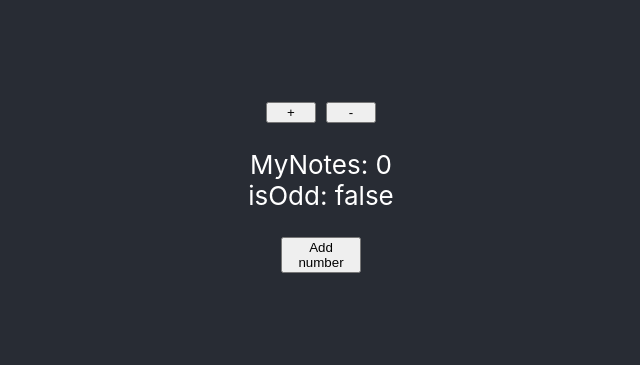
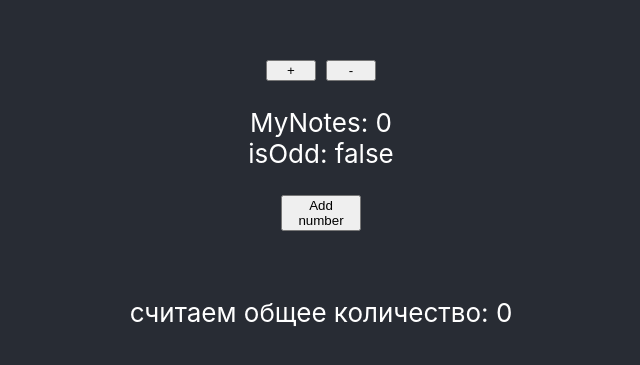
Before and after one commit to Bolbotunov/Gd-FD3-22-25_Bolbotunov, a React (Create React App) app in the folder my-app/: page / in a window 1280 px wide. Shown: the part 193-558 px from the top of the page, without its empty margins (319-959 px from the left). Built offline with nearby package versions, Linux system fonts and the light colour scheme.

Commit message:
feat: add extraSlice

```diff
--- a/my-app/src/components/Content.tsx
+++ b/my-app/src/components/Content.tsx
@@ -1,13 +1,17 @@
 import { useDispatch, useSelector } from "react-redux"
 import { store } from "../stores/store"
 import { TypeNoteSlice } from "../stores/store"
-import { addCompleteNum, decrement, increment, notesSlice, } from "../notesSlice"
+import { addCompleteNum, decrement, increment, notesSlice } from "../notesSlice"
+import { extraSlice } from "../extraSlice"
+import {  incrementCounter } from "../extraSlice"
+
 
 export default function Content() {
     const dispatch = useDispatch()
     const count = useSelector((store: TypeNoteSlice) => store.notesSlice.num)
     let odd = useSelector((store: TypeNoteSlice) => store.notesSlice.isOdd)
     let completeCount = useSelector((store: TypeNoteSlice) => store.notesSlice.completeNums)
+    let counter = useSelector((store: TypeNoteSlice) => store.extraSlice.count)
 
     function handlerIncrement() {
         dispatch(increment(count + 1))
@@ -19,6 +23,7 @@ export default function Content() {
 
     function handlerAddCompleteNum() {
        dispatch(addCompleteNum([count, odd]))
+       dispatch( incrementCounter())
     }
 
     return <>
@@ -33,7 +38,7 @@ export default function Content() {
             <button  style={{width:'80px'}} onClick={handlerAddCompleteNum}>Add number</button>
         </div>
             <div style={{width:'80%', height:'auto', margin:'20px', display:'flex', gap:'10px'}}>
-                {completeCount.map((item: any) => (
+                {completeCount.map((item) => (
                     <div style={{border:'2px solid black', backgroundColor:'#f2df81', color:'black', padding:'10px'}}>
                     <p>Число: {item[0]}</p>
                     <p>Нечетное: {item[1] ? 'true' : 'false'}</p>
@@ -41,5 +46,6 @@ export default function Content() {
 
                 ))}
             </div>
+            <p>считаем общее количество: {counter}</p>
     </>
 }
--- /dev/null
+++ b/my-app/src/extraSlice.tsx
@@ -0,0 +1,18 @@
+import { createSlice } from "@reduxjs/toolkit"
+
+
+export const initialState = {
+    count: 0,
+}
+
+export const extraSlice = createSlice( {
+    name: 'extra',
+    initialState,
+    reducers: {
+        incrementCounter(state) {
+            state.count+=1
+        }
+    }
+})
+
+export const {  incrementCounter } = extraSlice.actions;
--- a/my-app/src/stores/store.tsx
+++ b/my-app/src/stores/store.tsx
@@ -1,7 +1,13 @@
 import { configureStore } from "@reduxjs/toolkit";
 import { notesSlice } from "../notesSlice";
+import { extraSlice } from "../extraSlice";
 
 export type CompleteNumsType = [number, boolean][];
+
+type TypeExtraCounter = {
+    count: number,
+}
+
 export type TypeStore = {
     num: number,
     isOdd: boolean,
@@ -10,15 +16,18 @@ export type TypeStore = {
 
 export type TypeNoteSlice = {
     notesSlice: TypeStore,
+    extraSlice: TypeExtraCounter,
 }
 
 export const actions = {
     notesSlice: notesSlice.actions,
+    extraSlice: extraSlice.actions,
 }
 
 
 export const store = configureStore( {
     reducer: {
        notesSlice: notesSlice.reducer,
+       extraSlice: extraSlice.reducer,
     }
 })
```
